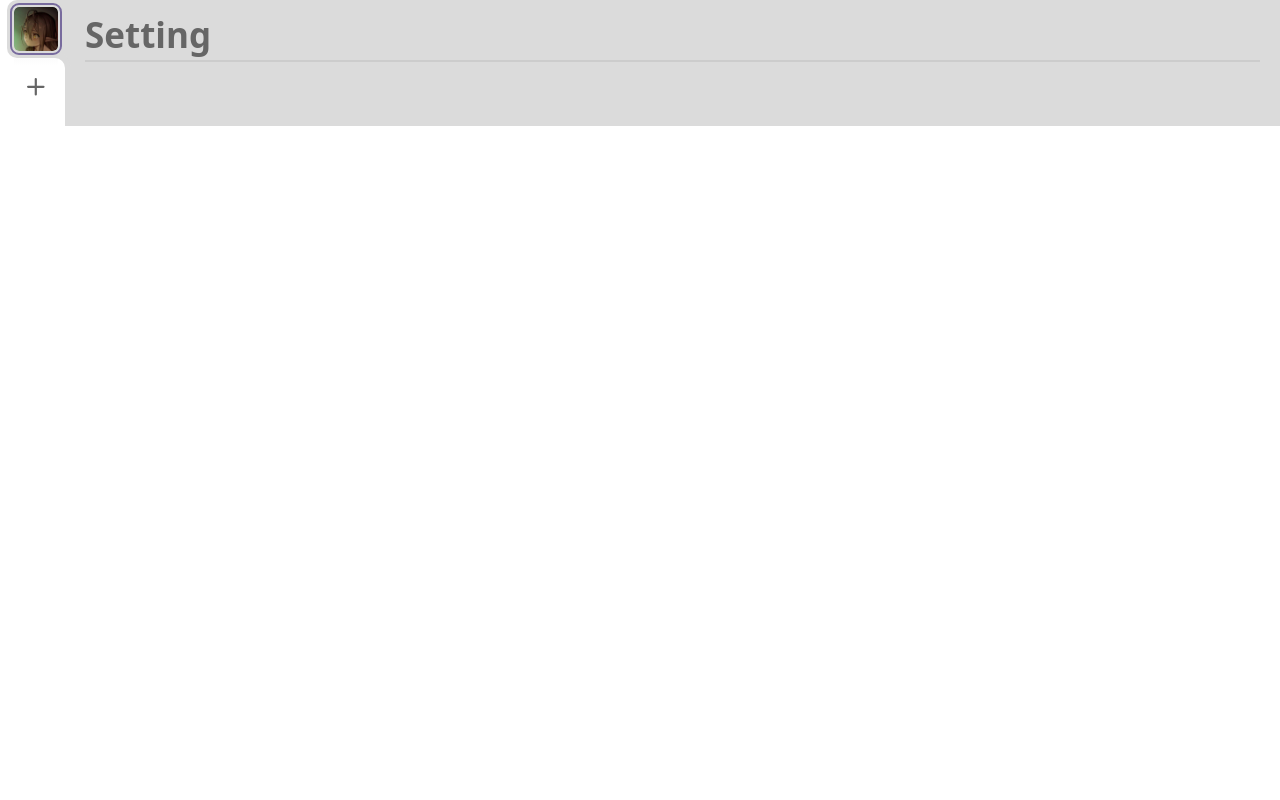
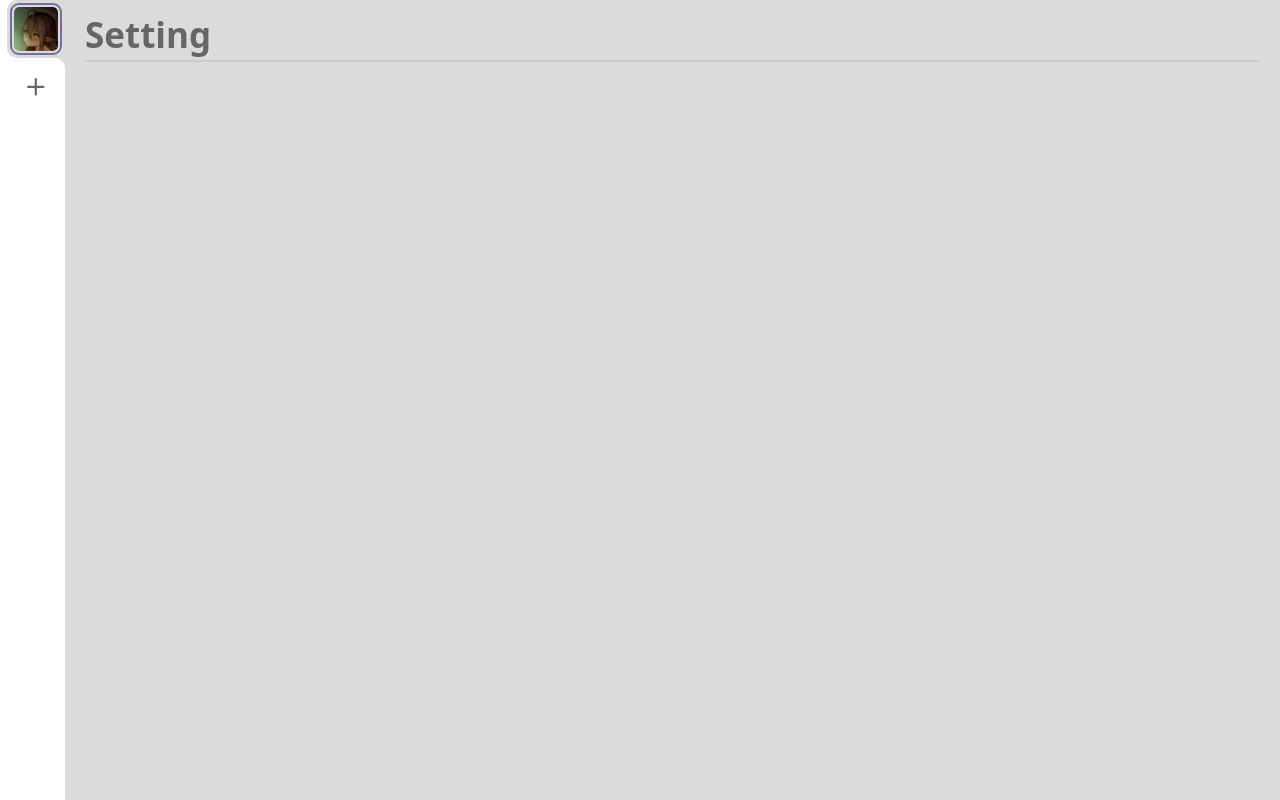
Before and after one commit to BERADQ/SUiM, a Svelte app: page / in a window 1280 px wide. Built offline with nearby package versions, Linux system fonts and the light colour scheme.

Commit message:
css window size

```diff
--- a/src/styles.pcss
+++ b/src/styles.pcss
@@ -15,10 +15,6 @@ html {
     'Segoe UI Symbol',
     'Noto Color Emoji';
 
-  height: 100%;
-  width: 100%;
-  overflow: hidden;
-
   --topbar-height: 33px;
   --radius-size: 10px;
   --inner-radius-size: 5px;
@@ -28,6 +24,16 @@ html {
 
   --title-size: 35px;
   --ava-title: 40px;
+}
+html,
+body,
+#app {
+  height: 100%;
+  width: 100%;
+}
+
+#app {
+  overflow: hidden;
 }
 
 html {
```
